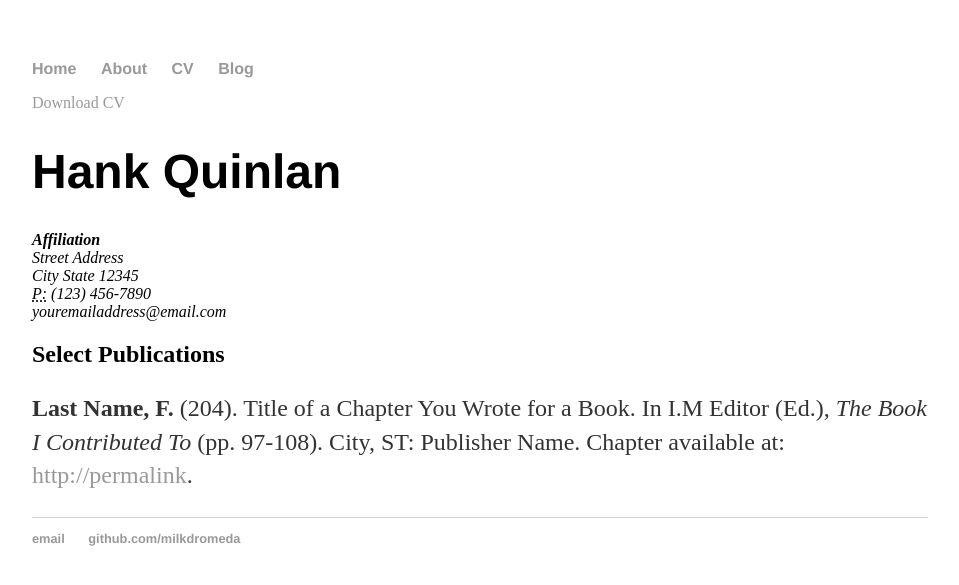
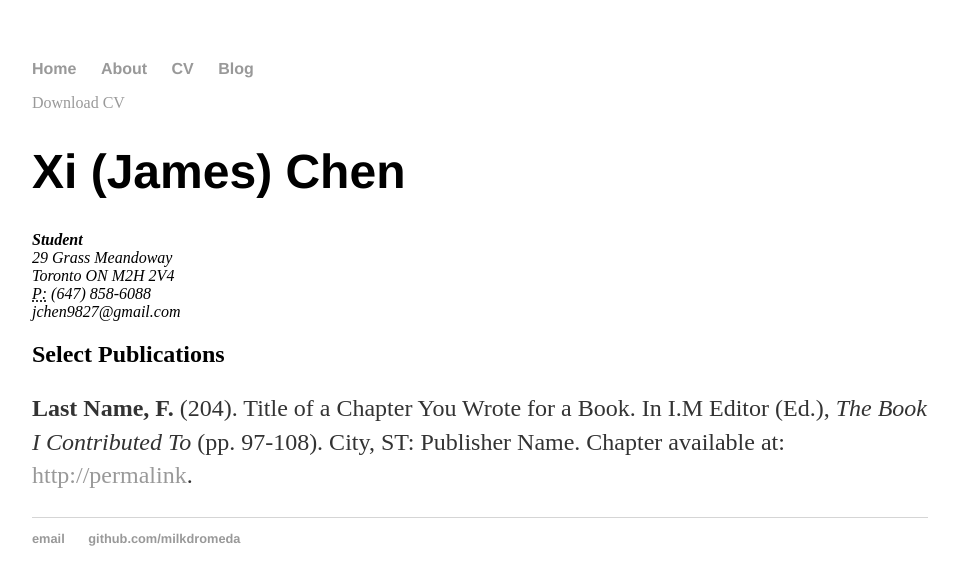
Before and after one commit to milkdromeda/milkdromeda.github.io, a Jekyll site: the page built from cv/index.html, in a window 1280 px wide. Shown: the top 585 px of the page, without its empty margins (160-1119 px from the left). Built offline with Jekyll 4.4.1, drawn with Linux system fonts in a browser that asks for light colours.

Commit message:
Update index.html

```diff
--- a/cv/index.html
+++ b/cv/index.html
@@ -5,13 +5,13 @@ title: CV of Your Name
 
 	<div class="cv">
 		<a href="#" class="download" title="Download CV as PDF">Download CV</a>
-					<h1>Hank Quinlan</h1>
+					<h1>Xi (James) Chen</h1>
 					<address>
-					<strong>Affiliation</strong><br>
-					Street Address<br>
-					City State 12345<br>
-					<abbr title="phone">P:</abbr> (123) 456-7890<br>
-					<span class="obfuscate">youremailaddress@email.com</span>
+					<strong>Student</strong><br>
+					29 Grass Meandoway<br>
+					Toronto ON M2H 2V4<br>
+					<abbr title="phone">P:</abbr> (647) 858-6088<br>
+					<span class="obfuscate">jchen9827@gmail.com</span>
 					</address>
 
 					<h2>Select Publications</h2>
```
